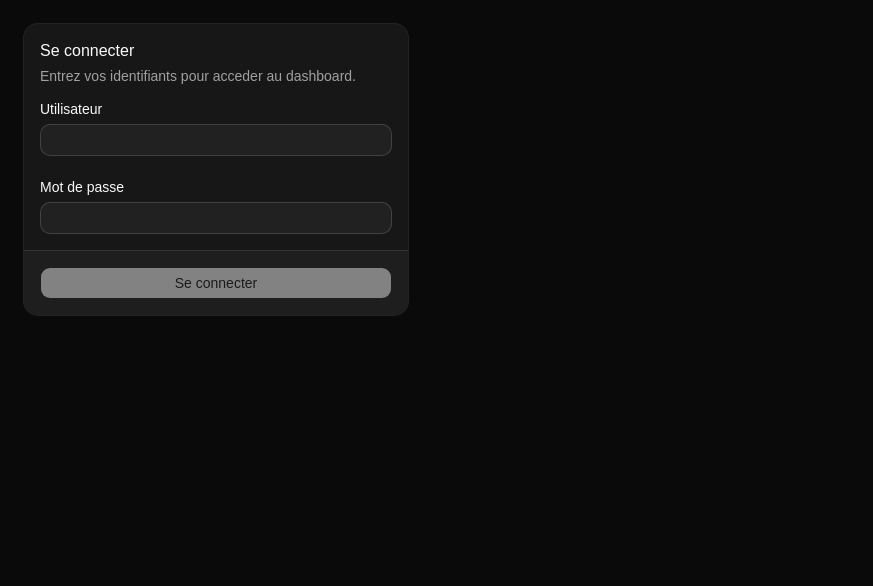
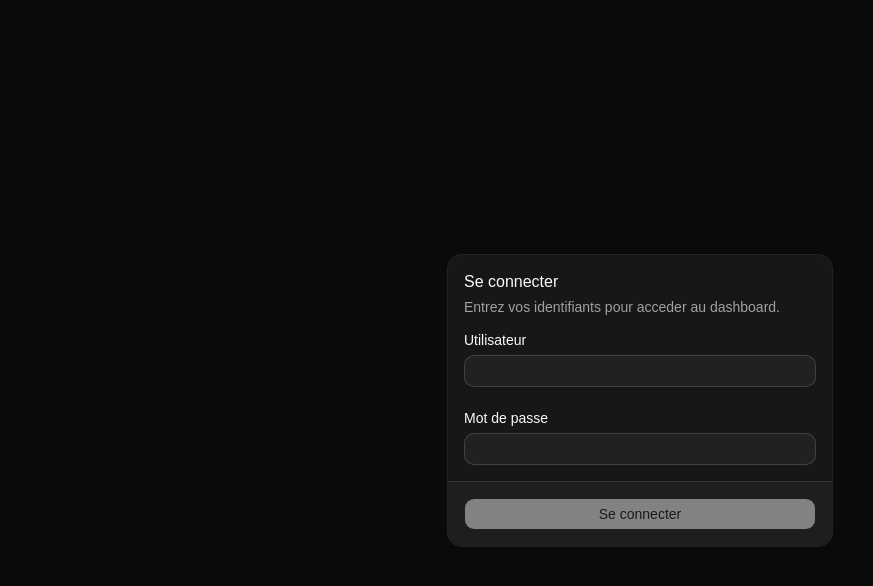
Before and after one commit to AdrienCambier1/ci-cd-cours, a React (Vite) app: page /ci-cd-cours/login in a window 1280 px wide. Shown: the top 586 px of the page, without its empty margins (0-873 px from the left). Built offline with nearby package versions, Linux system fonts and the light colour scheme.

Commit message:
feat: enhance login page layout with flexbox for better centering

```diff
--- a/src/pages/login.jsx
+++ b/src/pages/login.jsx
@@ -2,7 +2,7 @@ import LoginForm from "../components/login-form";
 
 function Login({ onLogin }) {
   return (
-    <main className="min-h-full w-full p-6">
+    <main className="min-h-full w-full p-6 flex items-center justify-center">
       <LoginForm onLogin={onLogin} />
     </main>
   );
```
